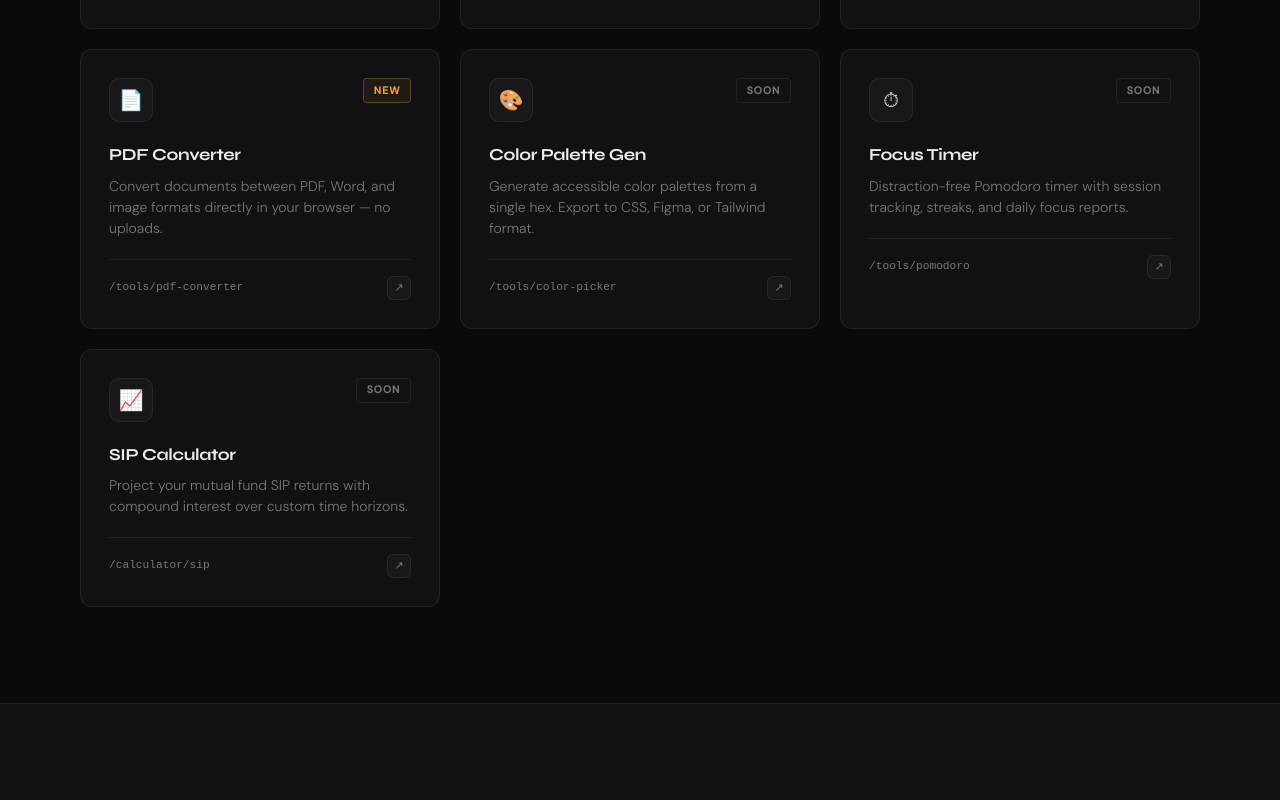
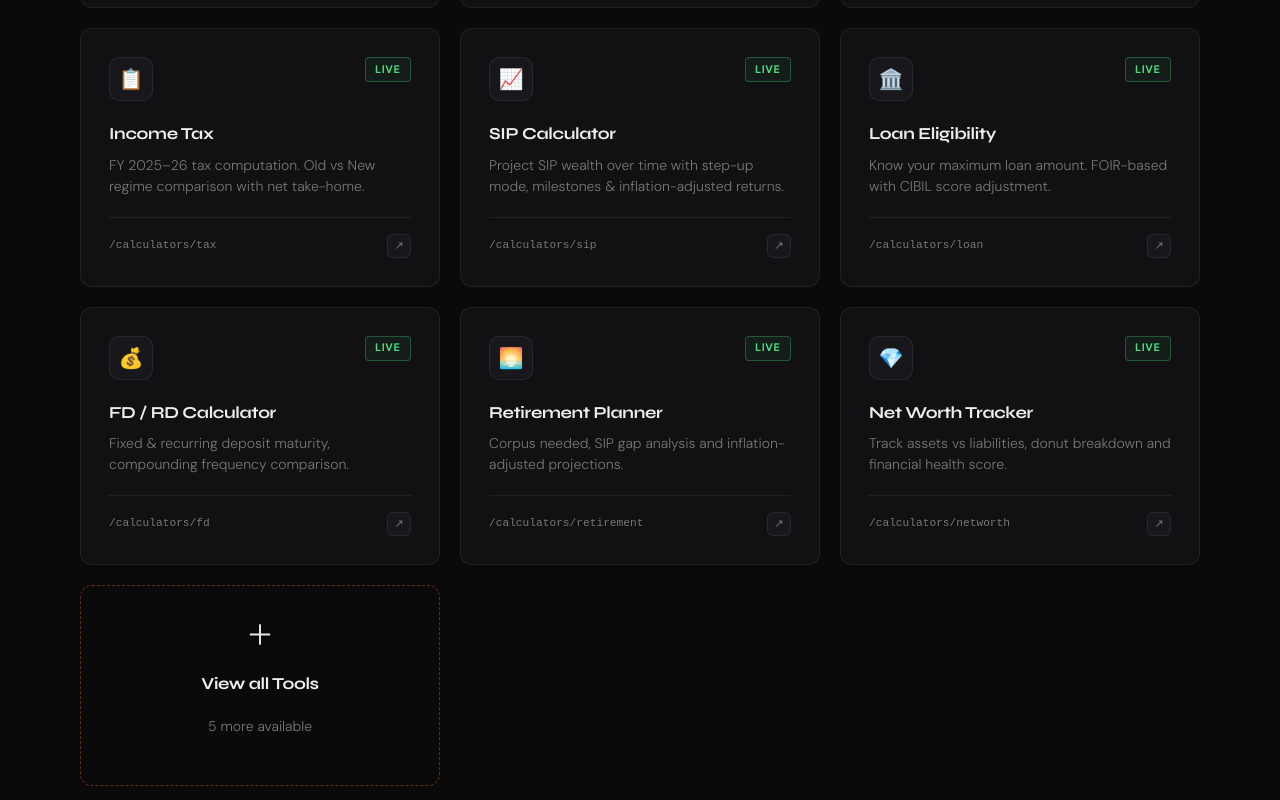
Before and after one commit to kishanpalsaini/forgecodehub, a Next.js app: page / in a window 1280 px wide. Shown: the part 1540-2340 px from the top of the page. Built offline with nearby package versions, Linux system fonts and the light colour scheme.

Commit message:
add new finace toll and add view all button

```diff
--- a/src/app/page.tsx
+++ b/src/app/page.tsx
@@ -3,41 +3,129 @@
 import { useEffect, useRef, useState } from "react";
 
 const tools = [
+  // ── FINANCE TOOLS ──
+
+  {
+    href: "/calculators",
+    icon: "🏦",
+    tag: "Live",
+    tagClass: "tag-live",
+    name: "Financial Calculators Hub",
+    desc: "All-in-one hub for EMI, GST, SIP, Tax, FD, Loan and more. Open the full calculator suite.",
+    path: "/calculators",
+    cat: "finance",
+  },
   {
     href: "/calculators",
     icon: "🧮",
     tag: "Live",
     tagClass: "tag-live",
-    name: "Financial Calculator",
-    desc: "Calculate monthly loan installments with a breakdown of principal and interest over time.",
-    path: "/calculators",
+    name: "EMI Calculator",
+    desc: "Monthly installments for home, car & personal loans with amortization breakdown.",
+    path: "/calculators/emi",
     cat: "finance",
   },
   {
-    href: "/calculator/emi",
-    icon: "🧮",
+    href: "/calculators/gst",
+    icon: "🧾",
     tag: "Live",
     tagClass: "tag-live",
-    name: "EMI Calculator",
-    desc: "Calculate monthly loan installments with a breakdown of principal and interest over time.",
-    path: "/calculator/emi",
+    name: "GST Calculator",
+    desc: "Add or remove GST instantly. Full CGST/SGST/IGST split for all Indian tax rates.",
+    path: "/calculators/gst",
     cat: "finance",
   },
   {
+    href: "/calculators/tax",
+    icon: "📋",
+    tag: "Live",
+    tagClass: "tag-live",
+    name: "Income Tax",
+    desc: "FY 2025–26 tax computation. Old vs New regime comparison with net take-home.",
+    path: "/calculators/tax",
+    cat: "finance",
+  },
+  {
+    href: "/calculators/sip",
+    icon: "📈",
+    tag: "Live",
+    tagClass: "tag-live",
+    name: "SIP Calculator",
+    desc: "Project SIP wealth over time with step-up mode, milestones & inflation-adjusted returns.",
+    path: "/calculators/sip",
+    cat: "finance",
+  },
+  {
+    href: "/calculators/loan",
+    icon: "🏛️",
+    tag: "Live",
+    tagClass: "tag-live",
+    name: "Loan Eligibility",
+    desc: "Know your maximum loan amount. FOIR-based with CIBIL score adjustment.",
+    path: "/calculators/loan",
+    cat: "finance",
+  },
+  {
+    href: "/calculators/fd",
+    icon: "💰",
+    tag: "Live",
+    tagClass: "tag-live",
+    name: "FD / RD Calculator",
+    desc: "Fixed & recurring deposit maturity, compounding frequency comparison.",
+    path: "/calculators/fd",
+    cat: "finance",
+  },
+  {
+    href: "/calculators/retirement",
+    icon: "🌅",
+    tag: "Live",
+    tagClass: "tag-live",
+    name: "Retirement Planner",
+    desc: "Corpus needed, SIP gap analysis and inflation-adjusted projections.",
+    path: "/calculators/retirement",
+    cat: "finance",
+  },
+  {
+    href: "/calculators/networth",
+    icon: "💎",
+    tag: "Live",
+    tagClass: "tag-live",
+    name: "Net Worth Tracker",
+    desc: "Track assets vs liabilities, donut breakdown and financial health score.",
+    path: "/calculators/networth",
+    cat: "finance",
+  },
+  {
+    href: "/calculators/goal",
+    icon: "🎯",
+    tag: "Live",
+    tagClass: "tag-live",
+    name: "Goal-Based Savings",
+    desc: "Plan for home, car, education — with inflation-adjusted SIP targets.",
+    path: "/calculators/goal",
+    cat: "finance",
+  },
+
+  // ── MEDIA ──
+  {
     href: "/reel-scheduler",
     icon: "🎬",
-    tag: "Live",
-    tagClass: "tag-live",
+    tag: "Soon",
+    tagClass: "tag-coming",
     name: "Reel Scheduler",
     desc: "Plan and schedule your Instagram Reels and short-form content with smart timing recommendations.",
     path: "/reel-scheduler",
     cat: "media",
   },
+
+  // ── DEV ──
   {
     href: "/tools/pdf-converter",
     icon: "📄",
-    tag: "New",
-    tagClass: "tag-new",
+    // tag: "New",
+    // tagClass: "tag-new",
+    tag: "Soon",
+    tagClass: "tag-coming",
     name: "PDF Converter",
     desc: "Convert documents between PDF, Word, and image formats directly in your browser — no uploads.",
     path: "/tools/pdf-converter",
@@ -53,6 +141,8 @@ const tools = [
     path: "/tools/color-picker",
     cat: "dev",
   },
+
+  // ── PRODUCTIVITY ──
   {
     href: "/tools/pomodoro",
     icon: "⏱",
@@ -62,16 +152,6 @@ const tools = [
     desc: "Distraction-free Pomodoro timer with session tracking, streaks, and daily focus reports.",
     path: "/tools/pomodoro",
     cat: "productivity",
-  },
-  {
-    href: "/calculator/sip",
-    icon: "📈",
-    tag: "Soon",
-    tagClass: "tag-coming",
-    name: "SIP Calculator",
-    desc: "Project your mutual fund SIP returns with compound interest over custom time horizons.",
-    path: "/calculator/sip",
-    cat: "finance",
   },
 ];
 
@@ -91,6 +171,9 @@ export default function Home() {
   const [userCount, setUserCount] = useState(0);
   const [uptime, setUptime] = useState(0);
   const statsTriggered = useRef(false);
+  // Add this constant — how many to show before "View All"
+  const [showAll, setShowAll] = useState(false);
+  const INITIAL_LIMIT = 9; // show 9 cards initially on "All" tab
 
   // Particles
   useEffect(() => {
@@ -125,7 +208,7 @@ export default function Home() {
     );
     document.querySelectorAll(".tool-card, .step").forEach((el) => observer.observe(el));
     return () => observer.disconnect();
-  }, [activeCategory]);
+  }, [activeCategory, showAll]);
 
   function animateCount(setter: (v: number) => void, target: number, duration: number) {
     let start = 0;
@@ -161,9 +244,23 @@ export default function Home() {
     setSubscribed(true);
   }
 
-  const filteredTools = activeCategory === "all"
-    ? tools
-    : tools.filter((t) => t.cat === activeCategory);
+  // Update filtered tools logic
+  const filteredTools = (() => {
+    const base = activeCategory === "all"
+      ? tools
+      : tools.filter((t) => t.cat === activeCategory);
+
+    if (!showAll) {
+      return base.slice(0, INITIAL_LIMIT);
+    }
+    return base;
+  })();
+
+  const totalInCategory = activeCategory === "all"
+    ? tools.length
+    : tools.filter(t => t.cat === activeCategory).length;
+
+  const showViewAll = !showAll && totalInCategory > INITIAL_LIMIT;
 
   return (
     <>
@@ -246,16 +343,19 @@ export default function Home() {
               <button
                 key={cat}
                 className={`cat-btn ${activeCategory === cat ? "active" : ""}`}
-                onClick={() => setActiveCategory(cat)}
+                onClick={() => {
+                  setActiveCategory(cat);
+                  setShowAll(false); // ← reset on every tab switch
+                }}
               >
-                {cat.charAt(0).toUpperCase() + cat.slice(1)}
+                {cat === "finance" ? "💹 Finance Tools" : cat.charAt(0).toUpperCase() + cat.slice(1)}
               </button>
             ))}
           </div>
 
           <div className="tools-grid">
             {filteredTools.map((tool) => (
-              <a key={tool.path} href={tool.href} className="tool-card"
+              <a key={tool.path} href={tool.href} className={`tool-card ${showAll ? "visible" : ""}`}
                 onMouseMove={(e) => {
                   const r = e.currentTarget.getBoundingClientRect();
                   e.currentTarget.style.setProperty("--mx", ((e.clientX - r.left) / r.width * 100) + "%");
@@ -274,6 +374,32 @@ export default function Home() {
                 </div>
               </a>
             ))}
+
+            {showViewAll && (
+              <div
+                className="tool-card visible"
+                style={{
+                  cursor: "pointer",
+                  display: "flex",
+                  flexDirection: "column",
+                  alignItems: "center",
+                  justifyContent: "center",
+                  gap: "0.75rem",
+                  border: "1px dashed rgba(232,105,42,0.4)",
+                  background: "transparent",
+                  minHeight: "160px",
+                }}
+                onClick={() => setShowAll(true)}
+              >
+                <div style={{ fontSize: "1.75rem" }}>＋</div>
+                <div className="tool-name" style={{ textAlign: "center" }}>
+                  View all {activeCategory === "all" ? "Tools" : activeCategory === "finance" ? "Finance Tools" : activeCategory.charAt(0).toUpperCase() + activeCategory.slice(1)}
+                </div>
+                <div className="tool-desc" style={{ textAlign: "center" }}>
+                  {totalInCategory - INITIAL_LIMIT} more available
+                </div>
+              </div>
+            )}
           </div>
         </div>
       </section>
```
